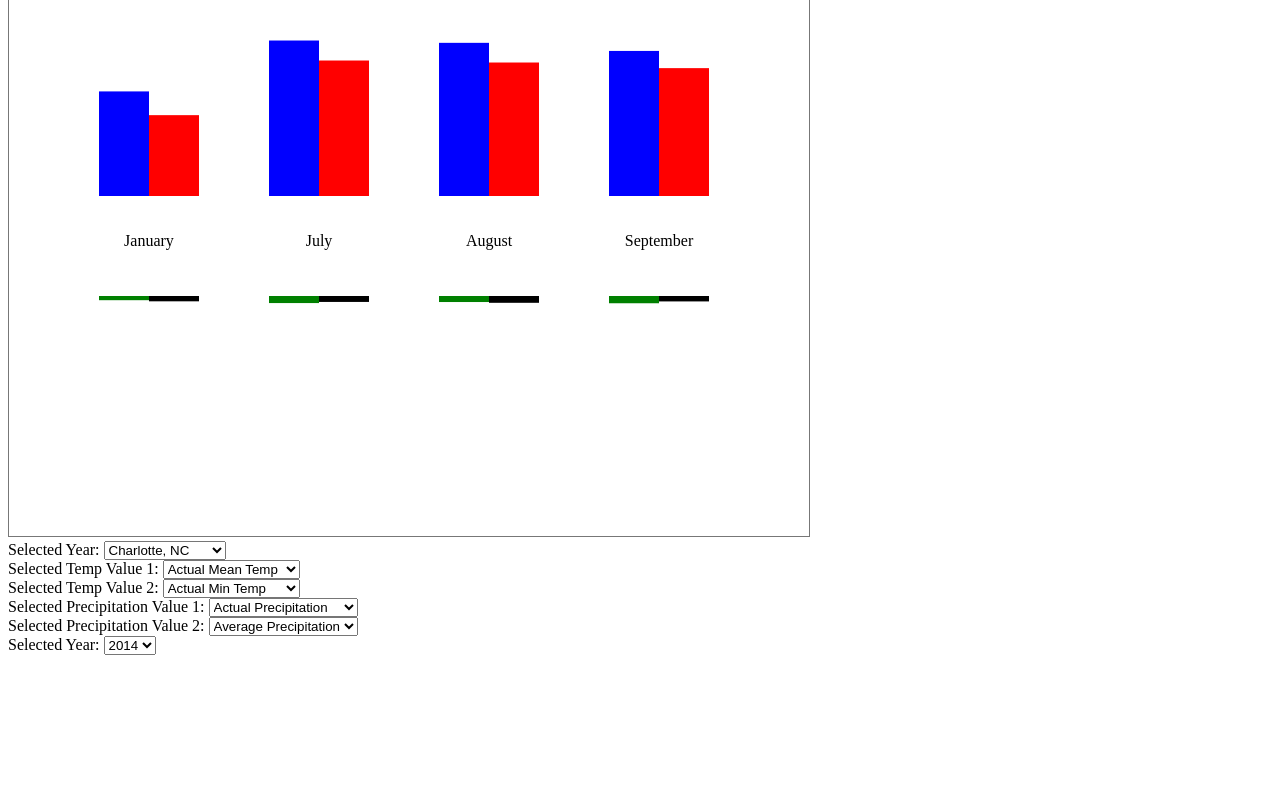
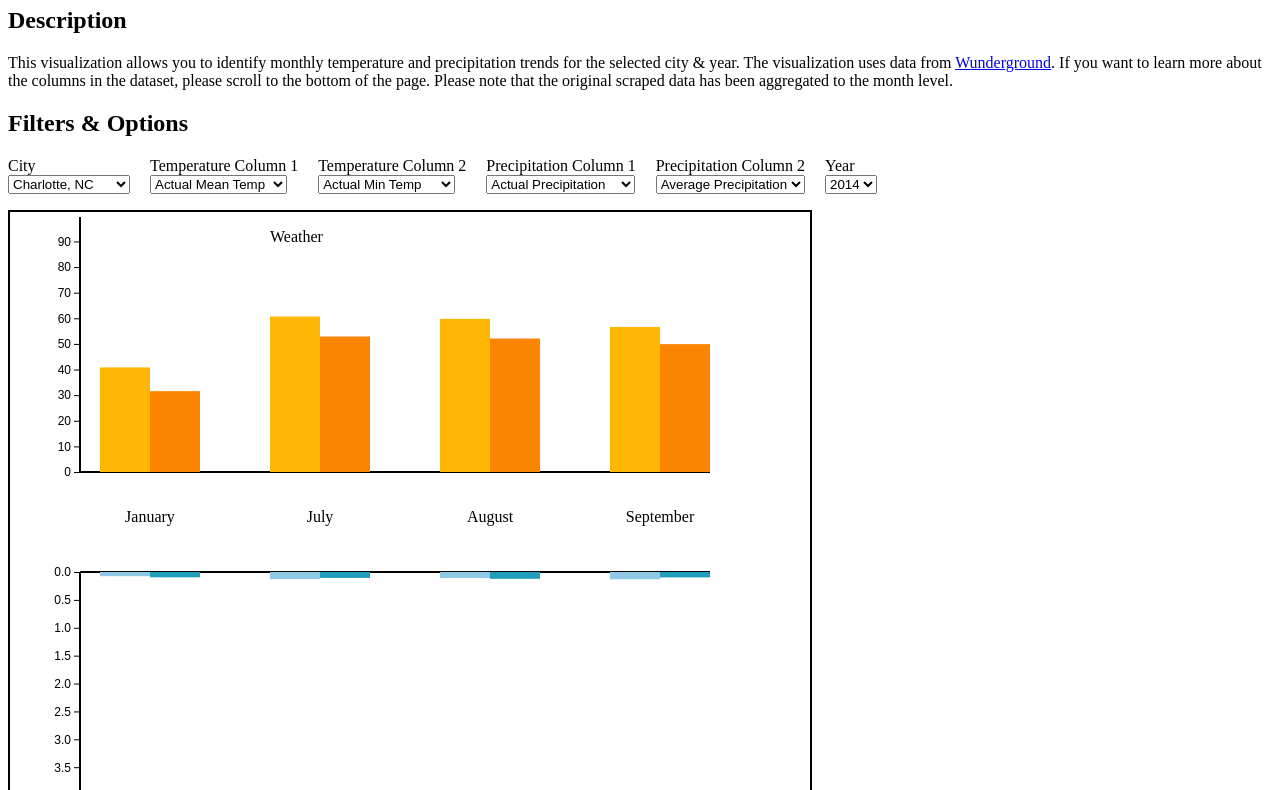
Before and after one commit to Kaarina7/info474finalproject, a plain HTML site: page index.html in a window 1280 px wide. Shown: the part 73-863 px from the top of the page. Before the commit the page ends 800 px from the top, so only its background shows below. Drawn offline with nearby package versions, Linux system fonts and the light colour scheme.

Commit message:
Added y-axes and cleaned up formatting

```diff
--- a/index.html
+++ b/index.html
@@ -7,9 +7,15 @@
 </head>
 <body>
     <div id="main">
-      <svg width="800" height="600" style="border: 1px solid #777;"></svg>
       <div>
-          <label for="citySelect">Selected Year: </label>
+        <h1>Welcome to the temperature and precipitation visualizer!</h1>
+        <h2>Description</h2>
+        <p>This visualization allows you to identify monthly temperature and precipitation trends for the selected city & year. The visualization uses data from <a href="https://www.wunderground.com/">Wunderground</a>. If you want to learn more about the columns in the dataset, please scroll to the bottom of the page. Please note that the original scraped data has been aggregated to the month level.</p>
+        <h2>Filters & Options</h2>
+      </div>
+      <div class="dropdown-container">
+        <div class="dropdown">
+            <label for="citySelect">City</label><br>
             <select class="custom-select" id="citySelect" onchange="onCityChanged()">
               <option selected value="Charlotte">Charlotte, NC</option>
               <option value="Los Angeles">Los Angeles, CA</option>
@@ -20,8 +26,8 @@
               <option value="Phoenix">Phoenix, AZ</option>
             </select>
         </div>
-      <div>
-          <label for="col1Select">Selected Temp Value 1: </label>
+        <div class="dropdown">
+            <label for="col1Select">Temperature Column 1</label><br>
             <select class="custom-select" id="col1Select" onchange="onCol1Changed()">
               <option selected value="actual_mean_temp">Actual Mean Temp</option>
               <option value="actual_min_temp">Actual Min Temp</option>
@@ -32,8 +38,8 @@
               <option value="record_max_temp">Record Max Temp</option>
             </select>
         </div>
-      <div>
-          <label for="col1Select">Selected Temp Value 2: </label>
+        <div class="dropdown">
+            <label for="col1Select">Temperature Column 2</label><br>
             <select class="custom-select" id="col2Select" onchange="onCol2Changed()">
               <option selected value="actual_min_temp">Actual Min Temp</option>
               <option value="actual_mean_temp">Actual Mean Temp</option>
@@ -44,30 +50,51 @@
               <option value="record_max_temp">Record Max Temp</option>
             </select>
         </div>
-      <div>
-        <label for="prec1Select">Selected Precipitation Value 1: </label>
+        <div class="dropdown">
+          <label for="prec1Select">Precipitation Column 1</label><br>
           <select class="custom-select" id="prec1Select" onchange="onPrec1Changed()">
             <option selected value="actual_precipitation">Actual Precipitation</option>
             <option value="average_precipitation">Average Precipitation</option>
             <option value="record_precipitation">Record Precipitation</option>
           </select>
         </div>
-      <div>
-        <label for="prec2Select">Selected Precipitation Value 2: </label>
+        <div class="dropdown">
+          <label for="prec2Select">Precipitation Column 2</label><br>
           <select class="custom-select" id="prec2Select" onchange="onPrec2Changed()">
             <option selected value="average_precipitation">Average Precipitation</option>
             <option value="actual_precipitation">Actual Precipitation</option>
             <option value="record_precipitation">Record Precipitation</option>
           </select>
         </div>
-      <div>
-        <label for="yearSelect">Selected Year: </label>
+        <div class="dropdown">
+          <label for="yearSelect">Year</label><br>
           <select class="custom-select" id="yearSelect" onchange="onYearChanged()">
             <option selected value="2014">2014</option>
             <option value="2015">2015</option>
           </select>
         </div>
       </div>
+      <p></p>
+      <svg width="800" height="600" style="border: 2px solid black;">
+        <line x1="70" y1="260" x2="700" y2="260" style="stroke: black; fill: none; stroke-width: 2px;"/>
+        <line x1="70" y1="360" x2="700" y2="360" style="stroke: black; fill: none; stroke-width: 2px;"/>
+      </svg>
+      <div>
+        <h2>Dataset Columns</h2>
+        <ul>
+          <li>actual_mean_temp : The measured average temperature for that month</li>
+          <li>actual_min_temp : The measured minimum temperature for that month</li>
+          <li>actual_max_temp : The measured maximum temperature for that month</li>
+          <li>average_min_temp : The average minimum temperature for that month since 1880</li>
+          <li>average_max_temp : The average maximum temperature for that month since 1880</li>
+          <li>record_min_temp : The average of the lowest ever temperature for the days in that month since 1880</li>
+          <li>record_max_temp : The average of the highest ever temperature for the days in that month since 1880</li>
+          <li>actual_precipitation : The average measured amount of rain or snow for that month</li>
+          <li>average_precipitation : The average amount of rain or snow for that month since 1880</li>
+          <li>record_precipitation : The average of the highest amount of rain or snow for the days in that month since 1880</li>
+        </ul>
+      </div>
+    </div>
 </body>
 <script src="//d3js.org/d3.v5.min.js"></script>
 <script src="./main.js"></script>
--- a/main.js
+++ b/main.js
@@ -1,21 +1,4 @@
-/* features:
-filter based on city/state
-aggregate based on month/year
-
-COLUMN OPTIONS:
-actual_mean_temp : The measured average temperature for that day
-actual_min_temp : The measured minimum temperature for that day
-actual_max_temp : The measured maximum temperature for that day
-average_min_temp : The average minimum temperature on that day since 1880
-average_max_temp : The average maximum temperature on that day since 1880
-record_min_temp : The lowest ever temperature on that day since 1880
-record_max_temp : The highest ever temperature on that day since 1880
-record_min_temp_year : The year that the lowest ever temperature occurred
-record_max_temp_year : The year that the highest ever temperature occurred
-actual_precipitation : The measured amount of rain or snow for that day
-average_precipitation : The average amount of rain or snow on that day since 1880
-record_precipitation : The highest amount of rain or snow on that day since 1880
-
+/*
 vis: double sided clustered bar chart
 x-axis: the date
 y-axis: temp (specific value can be selected by user) + can have multiple values (i.e. separate lines/points)
@@ -23,18 +6,30 @@ filter: location, what columns to show
 should be able to compare two years side by side on the bar chart
 
 COMMAND TO START LOCAL PYTHON SERVER: python -m http.server 8080
+
+THINGS TO DO:
+- add title(s)
+- change bar colors to be more appealing
+- standardize font & size
+- add data labels to each bar
+- move down the top chart & up the bottom chart so that the title isn't blocked & the whole bottom y-scale shows
+- add labels to y-axes
 */
 
 // initialize global variables
 let weather;
 let freqScale;
-let yScale;
+let yScaleTop;
+let yScaleBottom;
 let city = 'Charlotte';
 let tempCol1 = 'actual_mean_temp';
 let tempCol2 = 'actual_min_temp';
 let precCol1 = 'actual_precipitation';
 let precCol2 = 'average_precipitation';
 let year = "2014";
+let maxTemp;
+let minTemp;
+let maxPrec;
 
 // Global function called when selected location is changed
 function onCityChanged() {
@@ -108,24 +103,38 @@ d3.csv('./DataProcessing/final.csv').then(function(dataset) {
     // initialize weather
     weather = dataset;
 
-    // find min and max values for actual_mean_temp (CHANGE THIS LATER TO BE FLEXIBLE ON FILTER)
+    // find min and max values for record min/max temps
     maxTemp = 0;
     minTemp = 2000;
     for (i = 0; i < weather.length; i++) {
-        if (weather[i].actual_mean_temp > maxTemp) {
-            maxTemp = weather[i].actual_mean_temp;
-        } else if (weather[i].actual_mean_temp < minTemp) {
-            minTemp = weather[i].actual_mean_temp;
+        if (weather[i].record_max_temp > maxTemp) {
+            maxTemp = weather[i].record_max_temp;
+        } else if (weather[i].record_min_temp < minTemp) {
+            minTemp = weather[i].record_min_temp;
+        }
+    }
+    console.log('test');
+
+    // find min and max values for record min/max prec
+    maxPrec = 0;
+    for (i = 0; i < weather.length; i++) {
+        if (weather[i].record_precipitation > maxPrec) {
+            maxPrec = weather[i].record_precipitation;
         }
     }
 
     // set up frequency scale
     freqScale = d3.scaleLinear().domain(weather.map(d => d.date)).range([0, chartWidth]);
 
-    // set up y scale for bars
-    yScale = d3.scaleLinear()
-        .domain([0, maxTemp])
-        .range([0, chartHeight]);
+    // set up y scale for top bars
+    yScaleTop = d3.scaleLinear()
+        .domain([maxTemp, 0])
+        .range([0, chartHeight / 2, ]);
+
+    // set up y scale for bottom bars
+    yScaleBottom = d3.scaleLinear()
+        .domain([0, maxPrec])
+        .range([0, chartHeight / 2, ]);
 
     // call updateChart function
     updateChart(city, tempCol1, tempCol2, precCol1, precCol2, year);
@@ -135,8 +144,6 @@ function updateChart(selected_city, tempColumn1, tempColumn2, precColumn1, precC
     // Create a filtered array of letters based on the filterKey
     let filteredData = weather.filter(item => item.city === selected_city);
     filteredData = filteredData.filter(item => item.year === selected_year);
-
-    console.log(filteredData);
 
     let rectWidth = (680 - (filteredData.length * 50)) / filteredData.length;
 
@@ -156,6 +163,58 @@ function updateChart(selected_city, tempColumn1, tempColumn2, precColumn1, precC
         .text('Weather')
         .style('font-size', '16px');
 
+    // Create top y-axis
+    let yAxisTop = d3.axisLeft(yScaleTop);
+
+    let yAxisTopG = chartG.append("g")
+        .attr("class", "y-axis")
+        .attr("transform", "translate(30, -55)")
+        .call(yAxisTop);
+
+    yAxisTopG.select(".domain").remove(); // Remove the y-axis line if not needed
+
+    yAxisTopG.selectAll(".tick line")
+        .attr("stroke", "black")  // Set the color of the tick lines
+        .attr("stroke-width", "1px");  // Set the width of the tick lines
+
+    yAxisTopG.selectAll(".tick text")
+        .attr("font-size", "12px");  // Set the font size of the tick labels
+
+    yAxisTopG.append("line")
+        .attr("class", "y-axis-line")
+        .attr("x1", 0)  // Start x-coordinate at 0 (left side)
+        .attr("y1", 0)  // Start y-coordinate at 0 (top)
+        .attr("x2", 0)  // End x-coordinate at 0 (left side)
+        .attr("y2", chartHeight / 2)  // End y-coordinate at chartHeight (bottom)
+        .attr("stroke", "black")  // Set the color of the line
+        .attr("stroke-width", "2px");  // Set the width of the line
+
+    // Create bottom y-axis
+    let yAxisBottom = d3.axisLeft(yScaleBottom);
+
+    let yAxisBottomG = chartG.append("g")
+        .attr("class", "y-axis")
+        .attr("transform", "translate(30, 300)")
+        .call(yAxisBottom);
+
+    yAxisBottomG.select(".domain").remove(); // Remove the y-axis line if not needed
+
+    yAxisBottomG.selectAll(".tick line")
+        .attr("stroke", "black")  // Set the color of the tick lines
+        .attr("stroke-width", "1px");  // Set the width of the tick lines
+
+    yAxisBottomG.selectAll(".tick text")
+        .attr("font-size", "12px");  // Set the font size of the tick labels
+
+    yAxisBottomG.append("line")
+        .attr("class", "y-axis-line")
+        .attr("x1", 0)  // Start x-coordinate at 0 (left side)
+        .attr("y1", 0)  // Start y-coordinate at 0 (top)
+        .attr("x2", 0)  // End x-coordinate at 0 (left side)
+        .attr("y2", chartHeight / 2)  // End y-coordinate at chartHeight (bottom)
+        .attr("stroke", "black")  // Set the color of the line
+        .attr("stroke-width", "2px");  // Set the width of the line
+
     for (i = 0; i < filteredData.length; i++) {
         // append one rectangle for tempColumn1
         chartG.append('rect')
@@ -163,28 +222,28 @@ function updateChart(selected_city, tempColumn1, tempColumn2, precColumn1, precC
             .attr('y', 200 - (filteredData[i][tempColumn1] * 2))
             .attr('width', 50)
             .attr('height', filteredData[i][tempColumn1] * 2)
-            .attr('fill', 'blue');
+            .attr('fill', '#ffb703');
         // append another rectangle for tempColumn2
         chartG.append('rect')
             .attr('x', 100 + (rectWidth + 50)*i)
             .attr('y', 200 - (filteredData[i][tempColumn2] * 2))
             .attr('width', 50)
             .attr('height', filteredData[i][tempColumn2] * 2)
-            .attr('fill', 'red');
+            .attr('fill', '#fb8500');
         // append a rectangle for precColumn1
         chartG.append('rect')
             .attr('x', 50 + (rectWidth + 50)*i)
             .attr('y', 300)
             .attr('width', 50)
             .attr('height', filteredData[i][precColumn1] * 50)
-            .attr('fill', 'green');
+            .attr('fill', '#8ecae6');
         // append another rectangle for tempColumn2
         chartG.append('rect')
             .attr('x', 100 + (rectWidth + 50)*i)
             .attr('y', 300)
             .attr('width', 50)
             .attr('height', filteredData[i][precColumn2] * 50)
-            .attr('fill', 'black');
+            .attr('fill', '#219ebc');
         // add text
         chartG.append('text')
         .text(filteredData[i].month_name)
--- a/style.css
+++ b/style.css
@@ -1,3 +1,8 @@
-#svg {
-    text-align: center;
+.dropdown-container {
+    display: flex;
+    flex-wrap: wrap;
+  }
+
+.dropdown {
+    margin-right: 20px;
 }
```
Also changed, not shown: 1 other file. Lines whose indentation alone changed are shown as unchanged.
